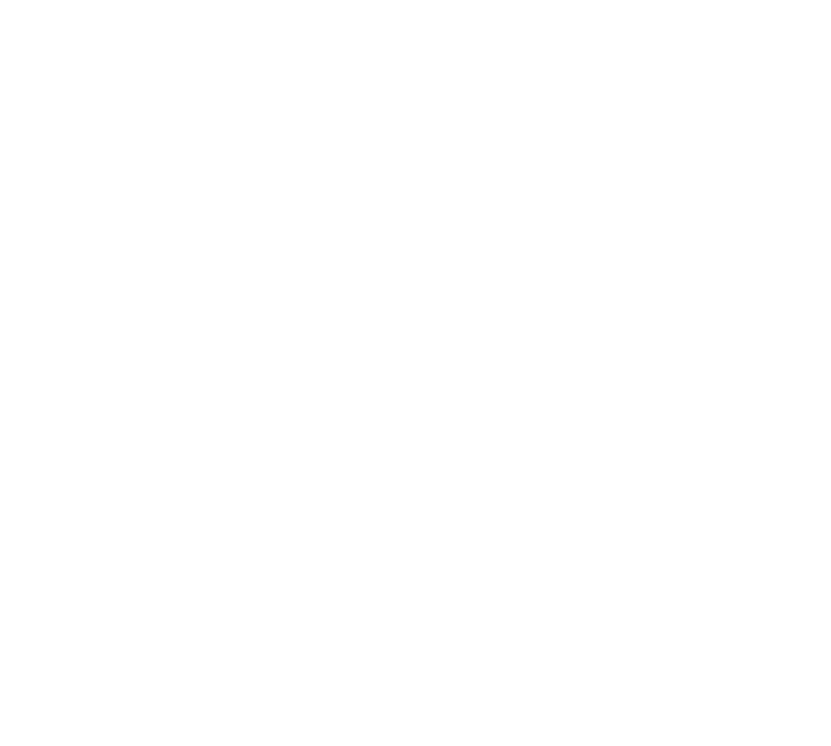
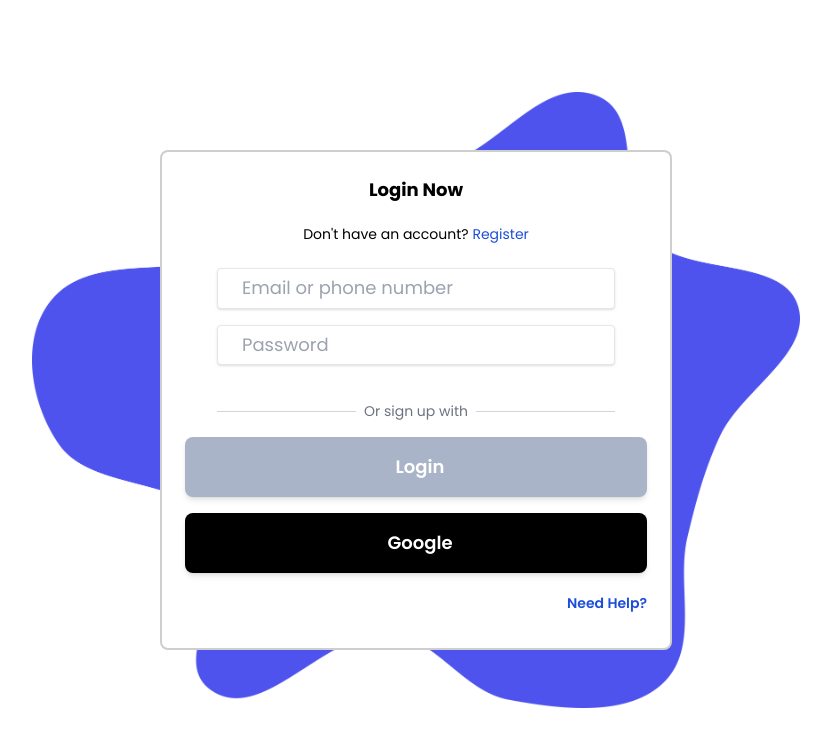
Before and after one commit to StevieAdrian/EasyCart, a React (Vite) app: page /login in a window 1280 px wide. Before the commit this address had no page. Shown: the top 746 px of the page, without its empty margins (224-1055 px from the left). Built offline with nearby package versions, Linux system fonts and the light colour scheme.

Commit message:
feat: add login page + route

```diff
--- a/src/configs/Router.ts
+++ b/src/configs/Router.ts
@@ -1,6 +1,8 @@
 import { IDefaultRouter } from "../interfaces/IRoute";
 import routerCreateProduct from "../views/CreateProduct/CreateProduct.router";
+import routerLogin from "../views/Login/Login.router";
 
 export const routerContainer: IDefaultRouter[]= [
-    ...routerCreateProduct
+    ...routerCreateProduct,
+    ...routerLogin
 ];
--- a/src/views/CreateProduct/CreateProduct.tsx
+++ b/src/views/CreateProduct/CreateProduct.tsx
@@ -7,9 +7,6 @@ import useProductForm from "../../hooks/useProductForm";
 
 
 const CreateProduct = () => {
-    // const { setValue, selectedConditions };
-    // const [selectedCondition, setSelectedCondition] = useState<"Baru" | "Bekas">("Baru");
-    // const [localSelectedCondition, setLocalSelectedCondition] = useState<"Baru" | "Bekas">("Baru");
     const { formData, handleInputChange, handleFormSubmit, selectedCondition, setSelectedCondition } = useProductForm();
 
     return (
--- /dev/null
+++ b/src/views/Login/Login.router.tsx
@@ -0,0 +1,13 @@
+import React from "react";
+import { IDefaultRouter } from "../../interfaces/IRoute";
+
+const routes: IDefaultRouter[] = [
+    {
+        path: '/login',
+        exact: true,
+        name: 'Create Product',
+        component: React.lazy(() => import('./Login')),
+    }
+];
+
+export default routes;
--- /dev/null
+++ b/src/views/Login/Login.tsx
@@ -0,0 +1,49 @@
+import background from '../../assets/login-bg.png';
+
+const Login = () => {
+    return (
+        <>
+            <div className="h-screen w-screen">
+                <div style={{ backgroundImage: `url(${background}`, backgroundSize: '60%' }} className="flex items-center justify-center h-screen w-screen bg-no-repeat bg-center">
+                    <div className="bg-white justify-center w-full max-w-lg w-[450px] h-[500px] bg-white border-2 border-grey border-opacity-50 rounded-lg relative">
+                    <div className="flex justify-center mb-5 font-bold text-white">
+                        <div className='poppins-bold text-black flex flex-col items-center justify-center mt-6 text-lg'>
+                            <h1>Login Now</h1>
+                            <p className='text-sm mt-5'>Don't have an account? <span className="text-blue-700 cursor-pointer">Register</span></p>
+
+                            <div className="bg-white rounded px-8 pt-6">
+                                <div className="mb-4">
+                                    <input className="shadow appearance-none border rounded w-full pt-2 pb-2 pl-6 pr-6 text-gray-700 leading-tight focus:outline-none focus:shadow-outline" id="email" type="text" placeholder="Email or phone number" />
+                                </div>
+                                <div className="mb-6">
+                                    <input className="shadow appearance-none border rounded w-full pl-6 pr-6 pt-2 pb-2 text-gray-700 mb-3 leading-tight focus:outline-none focus:shadow-outline" id="password" type="password" placeholder="Password" />
+                                </div>
+                                <div className="flex items-center justify-center mb-4">
+                                    <div className="border-t border-gray-300 flex-grow mr-2"></div>
+                                    <span className="text-gray-500 text-sm">Or sign up with</span>
+                                    <div className="border-t border-gray-300 flex-grow ml-2"></div>
+                                </div>
+                            </div>
+
+                            <button className="w-full px-3 py-4 mb-4 bg-[#AAB4C8] text-white font-semibold text-lg rounded-lg shadow-md hover:bg-[#4E53EE] transition-colors duration-300 flex items-center justify-center" type="submit">
+                                <i className="mr-2"></i> Login
+                            </button>
+                            <button className="w-full px-3 py-4 bg-black text-white font-semibold text-lg rounded-lg shadow-md flex items-center justify-center" type="submit">
+                                <i className="mr-2"></i> Google
+                            </button>
+
+                            <div className='w-full text-right'>
+                                <p className='text-sm mt-5'><span className="text-blue-700 poppins-semibold hover:underline cursor-pointer">Need Help?</span></p>
+                            </div>
+
+                        </div>
+                    </div>
+                    </div>
+                </div>
+            </div>
+        </>
+
+    );
+};
+
+export default Login;
```
Also changed, not shown: src/assets/login-bg.png (added).
